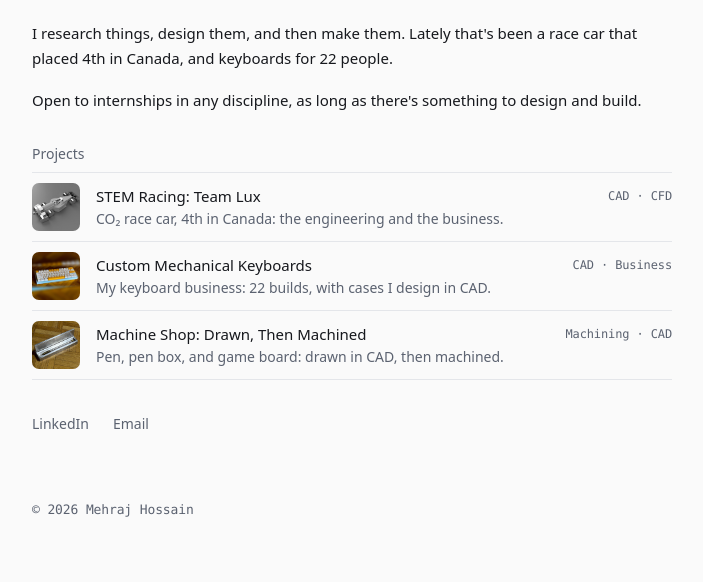
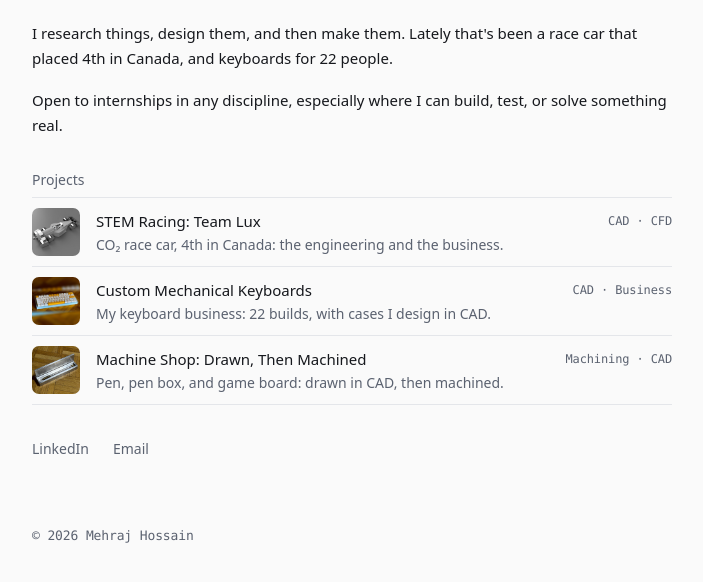
Before and after one commit to hossain-mehraj/hossain-mehraj.github.io, an Astro site: page / in a window 1280 px wide. Shown: the part 160-742 px from the top of the page, without its empty margins (288-991 px from the left). Built offline with nearby package versions, Linux system fonts and the light colour scheme; Astro itself is replaced by a stand-in of ours.

Commit message:
Reword internship line

```diff
--- a/src/pages/index.astro
+++ b/src/pages/index.astro
@@ -17,7 +17,7 @@ const projects = await getProjects();
         placed 4th in Canada, and keyboards for 22 people.
       </p>
       <p>
-        Open to internships in any discipline, as long as there's something to design and build.
+        Open to internships in any discipline, especially where I can build, test, or solve something real.
       </p>
     </section>
 
```
